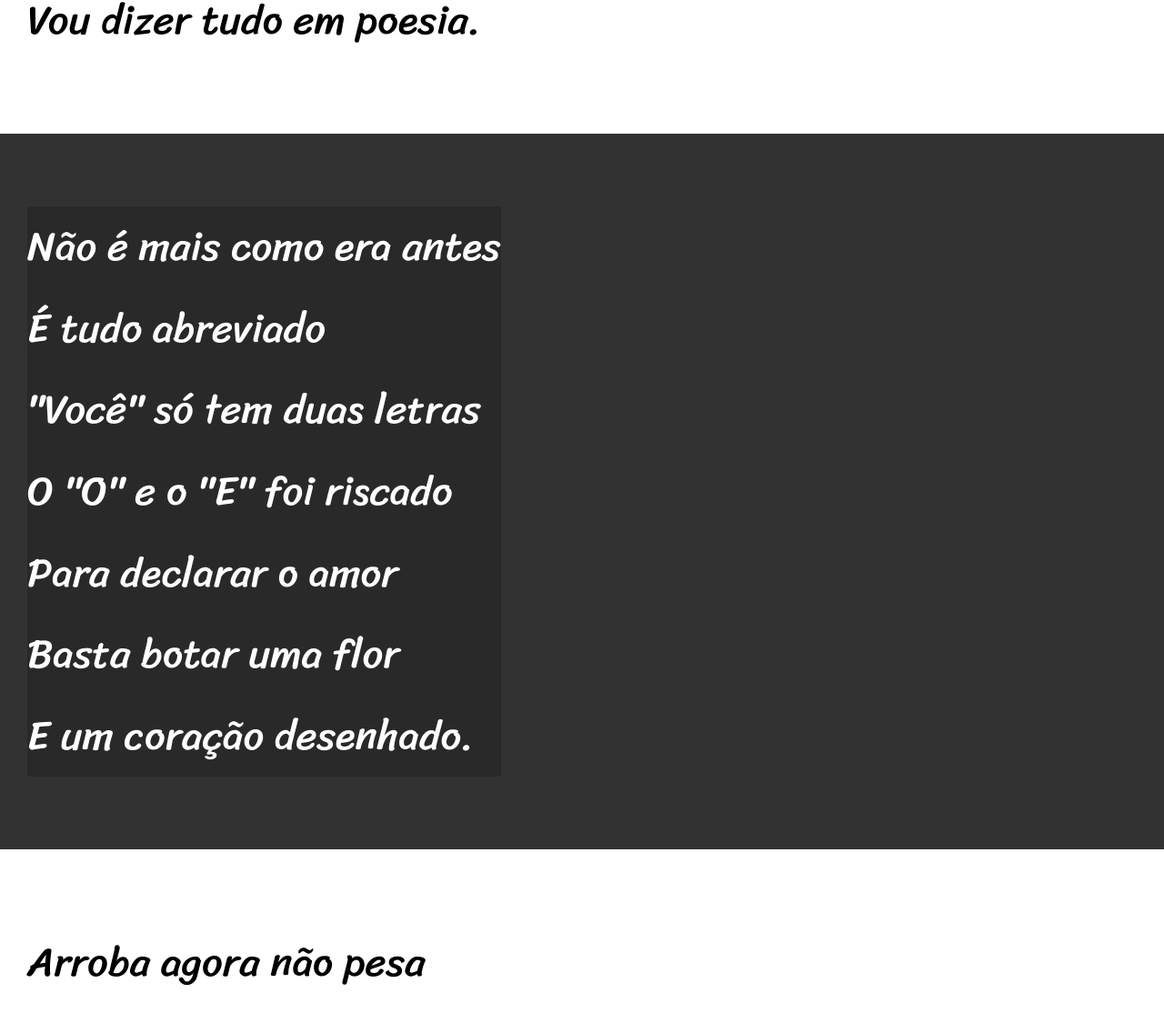
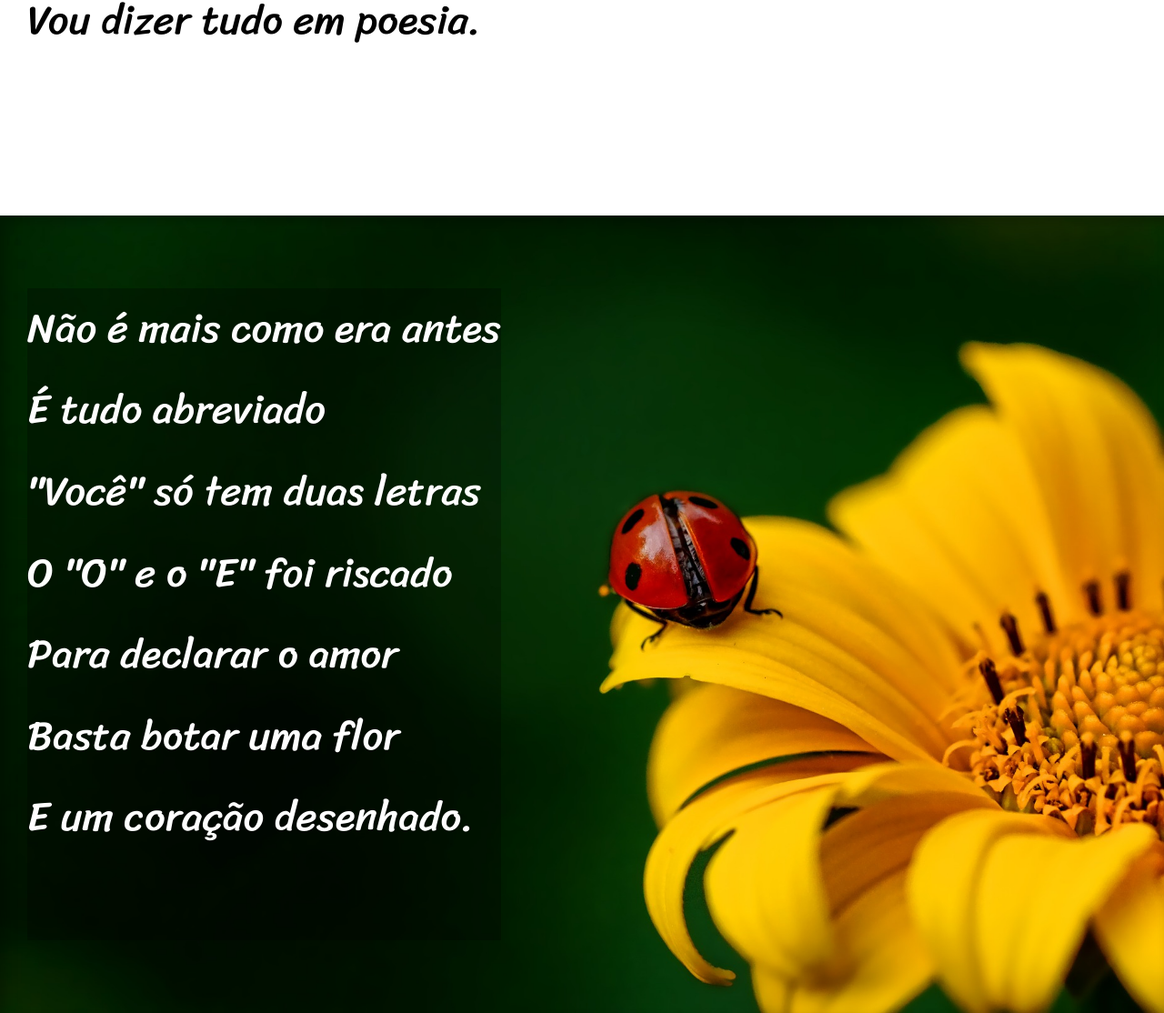
Before and after one commit to mluisafl/html-css, a plain HTML site: page desafios/d012/index.html in a window 1280 px wide. Shown: the part 900-2014 px from the top of the page at 91% size. Drawn offline with Linux system fonts and the light colour scheme.

Commit message:
finalizando projeto cordel

```diff
--- a/desafios/d012/estilo/style.css
+++ b/desafios/d012/estilo/style.css
@@ -57,6 +57,10 @@
     font-size: 3.5vw;
  }
 
+ section > p {
+    padding-bottom: 2em;
+ }
+
  section.normal {
     background-color: white;
     color: black;
@@ -65,12 +69,26 @@
  section.imagem {
     background-color: rgb(51, 50, 50);
     color: white;
+    box-shadow: inset 6px 6px 13px 0px rgba(0, 0, 0, 0.259);
+    background-size: cover;
+    background-attachment: fixed;
  }
 
  section.imagem > p {
     display: inline-block;
-    background-color: rgba(0, 0, 0, 0.19);
+    background-color: rgba(0, 0, 0, 0.27);
+    text-shadow: 1px 1px 0px rgba(0, 0, 0, 0.115) ;
  }
+
+section#img01 {
+    background-image: url('../imagens/background001.jpg');
+    background-position: right center;
+}
+
+section#img02 {
+    background-image: url('../imagens/background002.jpg');
+    background-position: right center;
+}
 
  footer {
     background-color: black;
--- a/desafios/d012/index.html
+++ b/desafios/d012/index.html
@@ -26,7 +26,7 @@
         </p>
     </section>
 
-    <section class="imagem">
+    <section class="imagem" id="img01">
         <p>
             Não é mais como era antes <br>
             É tudo abreviado <br>
@@ -61,7 +61,7 @@
     </section>
 
 
-    <section class="imagem">
+    <section class="imagem" id="img02">
         <p>
             Tenho saudade das cartas <br>
             Escritas com a própria mão <br>
```
